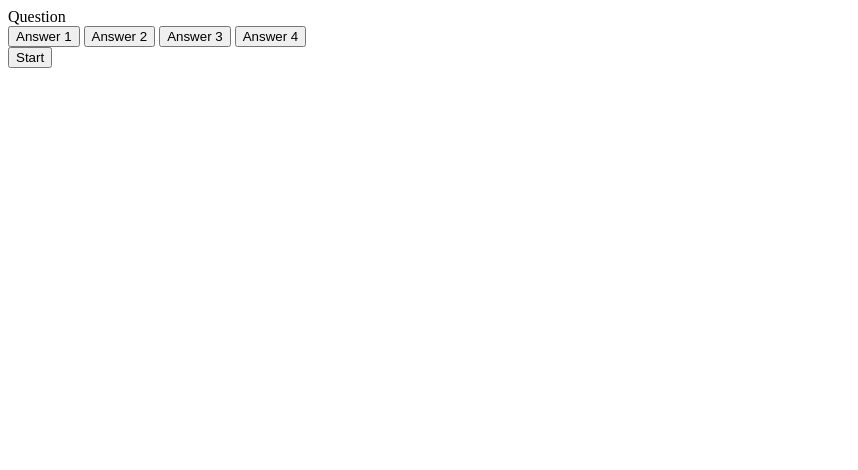
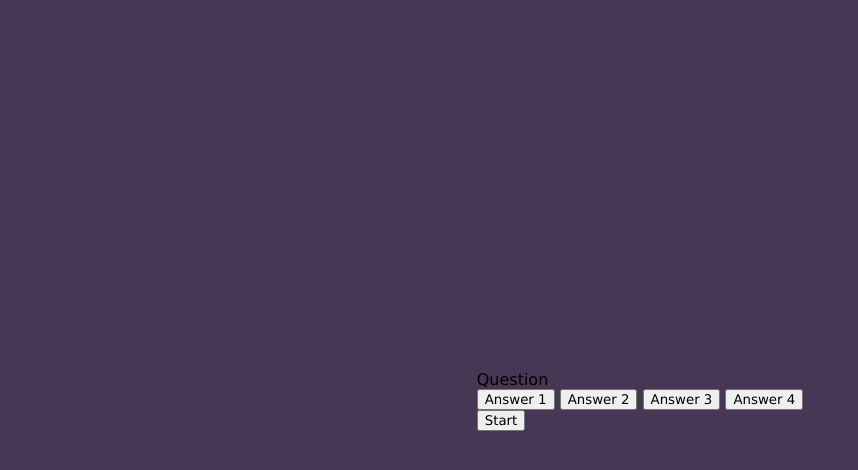
Before and after one commit to gpayabyab/Multiple-Question-Coding-Quiz, a plain HTML site: page index.html in a window 1280 px wide. Shown: the whole page, without its empty margins (0-858 px from the left). Drawn offline with Linux system fonts and the light colour scheme.

Commit message:
link style.css and script.js to index. html, add box sizing, font family, to the app and aligned the body to the center and changed the background color to a muted dark purple

```diff
--- a/assests/css/style.css
+++ b/assests/css/style.css
@@ -0,0 +1,16 @@
+*, *::before, *::after {
+    box-sizing: border-box;
+    font-family:Verdana, Geneva, Tahoma, sans-serif
+}
+
+
+body {
+    padding: 0;
+    margin: 0;
+    display: flex;
+    width: 100vw;
+    height: 100vh;
+    justify-content: center;
+    align-items: center;
+    background-color:rgb(72, 54, 85);
+}
--- a/index.html
+++ b/index.html
@@ -3,9 +3,11 @@
 <head>
     <meta charset="UTF-8">
     <meta name="viewport" content="width=device-width, initial-scale=1.0">
+    <link href="assests/css/style.css" rel="stylesheet">
+    <script defer src="script.js"></script>
     <title>Multiple Question Coding Quiz</title>
 </head>
-<body>
+<body class="correct">
     <div class="container">
         <div id="question-container" class="hide">
                 <div id="question">Question</div>
```
